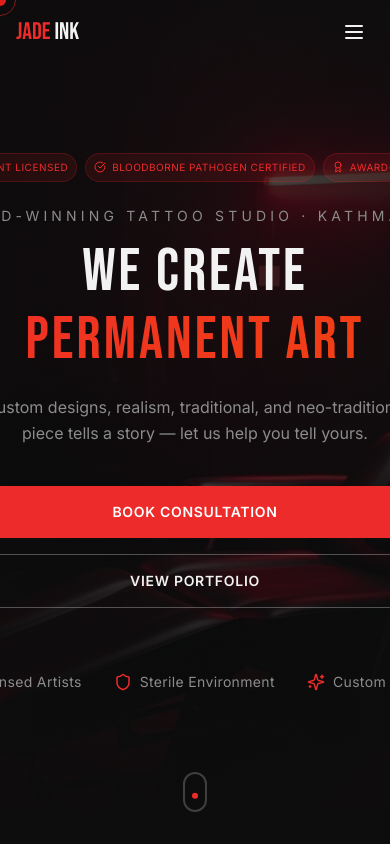
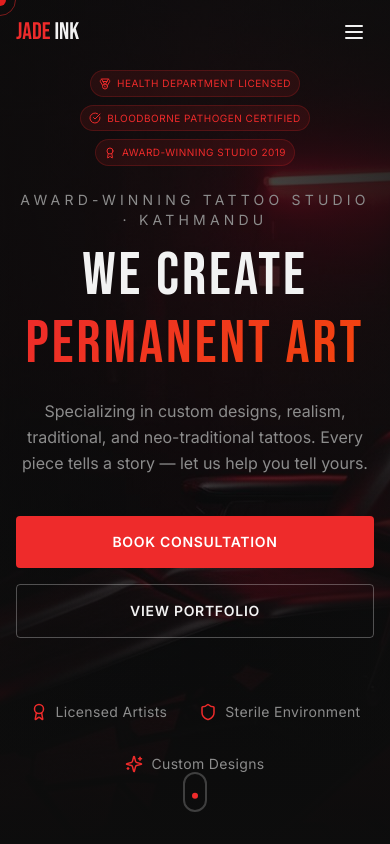
Before and after one commit to thebheda-ops/tattoo-studio, a Next.js app: page / in a window 390 px wide. Shown: the top 844 px of the page. Built offline with nearby package versions, Linux system fonts and the light colour scheme.

Commit message:
responsive design commit - 3

```diff
--- a/src/components/HeroSection.jsx
+++ b/src/components/HeroSection.jsx
@@ -53,12 +53,12 @@ const HeroSection = () => {
           initial={{ opacity: 0, y: 20 }}
           animate={{ opacity: 1, y: 0 }}
           transition={{ duration: 0.6 }}
-          className="flex flex-nowrap justify-center gap-2 mb-6 px-2 overflow-x-auto"
+          className="flex flex-wrap justify-center gap-2 mb-6 px-2"
         >
           {certifications.map((cert, index) => (
             <div
               key={cert.label}
-              className="flex items-center gap-1.5 px-2 py-1.5 bg-primary/10 border border-primary/20 rounded-full whitespace-nowrap flex-shrink-0"
+              className="flex items-center gap-1.5 px-2 py-1.5 bg-primary/10 border border-primary/20 rounded-full whitespace-normal sm:whitespace-nowrap text-center leading-tight"
             >
               <cert.icon size={12} className="text-primary" />
               <span className="text-[10px] uppercase tracking-wider text-primary font-body">{cert.label}</span>
```
